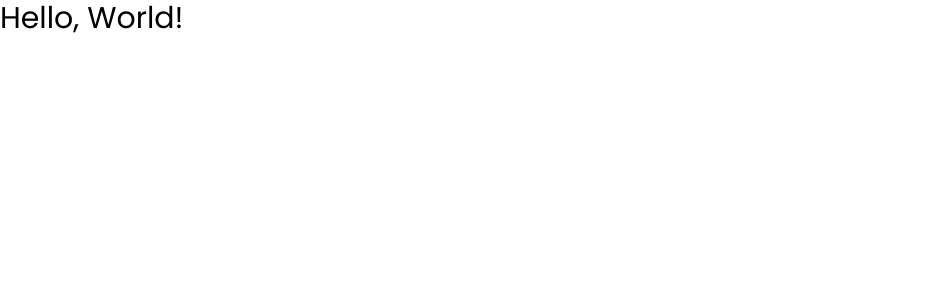
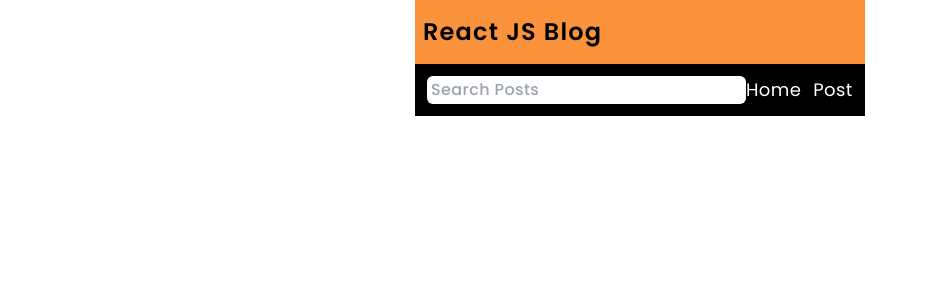
Before and after one commit to kawojue/Mini-Notes-App, a React (Vite) app: page / in a window 1280 px wide. Shown: the top 300 px of the page, without its empty margins (0-926 px from the left). Built offline with nearby package versions, Linux system fonts and the light colour scheme.

Commit message:
finished header [static]

```diff
--- a/src/App.jsx
+++ b/src/App.jsx
@@ -1,7 +1,11 @@
+import Header from "./components/Header"
+
 function App() {
   return (
     <>
-      <p class="text-3xl">Hello, World!</p>
+      <div className="container">
+        <Header />
+      </div>
     </>
   )
 }
--- /dev/null
+++ b/src/components/Header.jsx
@@ -0,0 +1,15 @@
+import Navigation from "./Navigation"
+const Header = () => {
+    return (
+        <>
+            <div className="px-2 py-4 bg-orange-400">
+                <h1 className="text-2xl text-black font-semibold tracking-wider">
+                    React JS Blog
+                </h1>
+            </div>
+            <Navigation />
+        </>
+    )
+}
+
+export default Header
--- /dev/null
+++ b/src/components/Navigation.jsx
@@ -0,0 +1,20 @@
+const Navigation = () => {
+    return (
+        <div className="bg-black p-3 flex justify-between tracking-wide">
+            <input type="text" placeholder="Search Posts" className="rounded-md pl-1 font-medium" />
+            <ul class="flex gap-3 text-white text-lg">
+                <li>
+                    <a href="home">Home</a>
+                </li>
+                <li>
+                    <a href="post">Post</a>
+                </li>
+                <li>
+                    <a href="about">About</a>
+                </li>
+            </ul>
+        </div>
+    )
+}
+
+export default Navigation
--- a/src/index.css
+++ b/src/index.css
@@ -1,3 +1,20 @@
 @tailwind base;
 @tailwind components;
 @tailwind utilities;
+
+
+#root {
+    @apply grid place-items-center h-screen;
+}
+
+.container {
+    @apply w-[450px] h-full;
+}
+
+a {
+    @apply transition-all duration-200 ease-linear;
+}
+
+a:hover {
+    @apply text-orange-300;
+}
```
Also changed, not shown: src/components/Contents.jsx (added), src/components/Footer.jsx (added).
